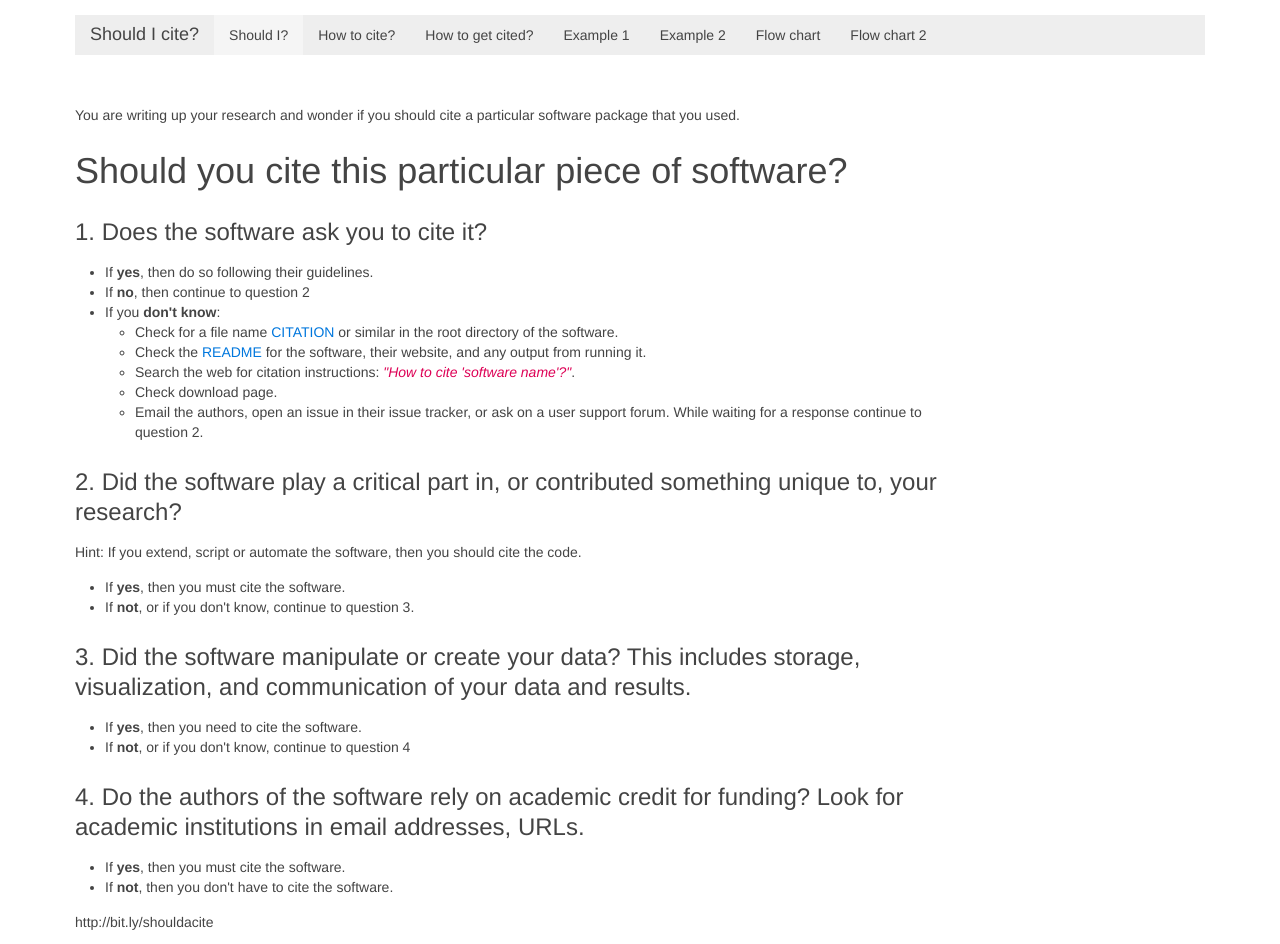
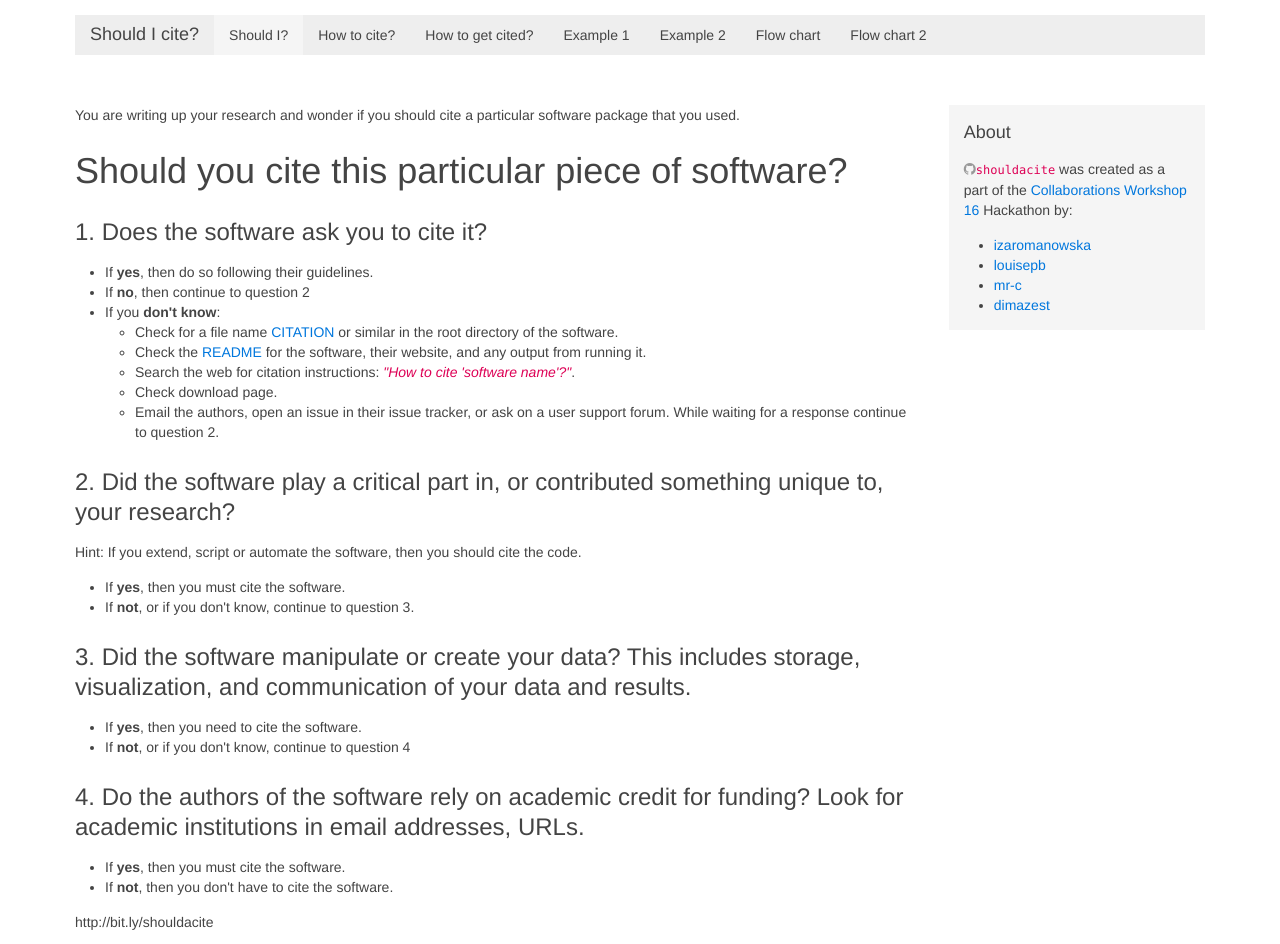
Before and after one commit to mr-c/shouldacite, a Flask app: page / in a window 1280 px wide. Shown: the top 944 px of the page. Run offline with Flask 2, Linux system fonts and the light colour scheme.

Commit message:
About box. #12

```diff
--- a/app/templates/index.html
+++ b/app/templates/index.html
@@ -23,13 +23,23 @@
             </nav>
 
             <div class="uk-grid" data-uk-grid-margin="">
-                <div class="uk-width-medium-4-5 uk-row-first">
+                <div class="uk-width-medium-3-4 uk-row-first">
 
                     {{ content }}
 
                 </div>
 
-                <div class="uk-width-medium-1-5"></div>
+                <div class="uk-width-medium-1-4">
+                    <div class="uk-panel uk-panel-box">
+                        <h3>About</h3>
+                            <a href="https://github.com/mr-c/shouldacite"><i class="uk-icon-hover uk-icon-github"></i><code>shouldacite</code></a> was created as a part of the <a href="http://www.software.ac.uk/cw16">Collaborations Workshop 16</a> Hackathon by:
+                            <ul>
+                                {% for user in ('izaromanowska', 'louisepb', 'mr-c', 'dimazest') %}
+                                <li><a href="https://github.com/{{ user }}">{{ user }}</a></li>
+                                {% endfor %}
+                            </ul>
+                    </div>
+                </div>
 
             </div>
 
```
